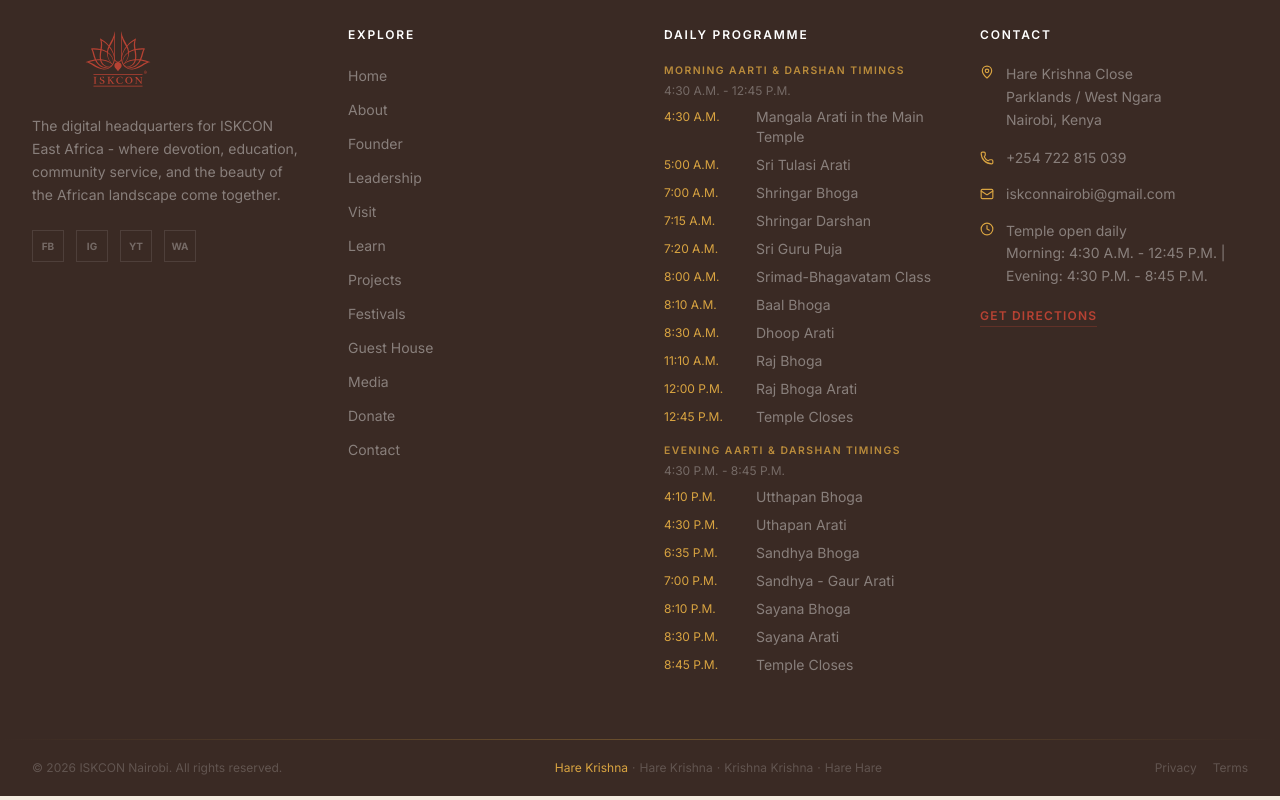
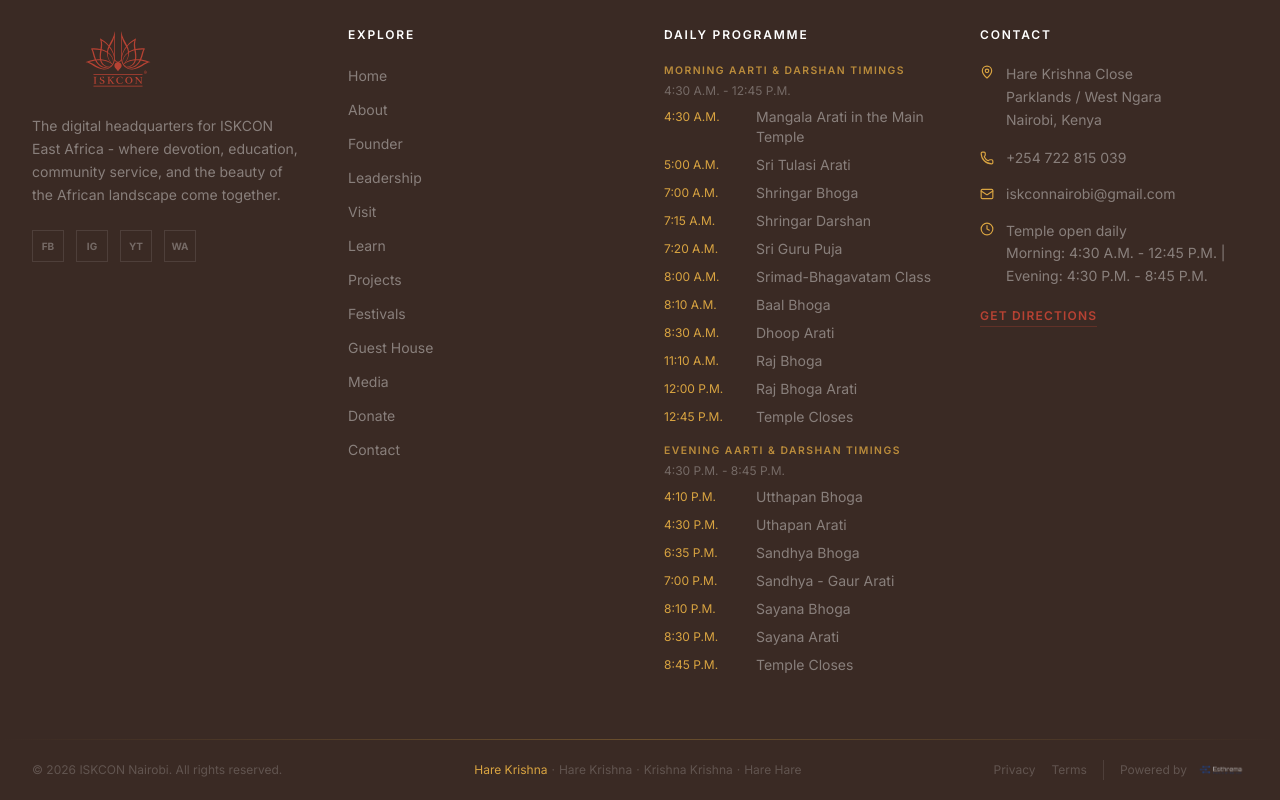
Before and after one commit to mongaremanfredo/iskcon-nairobi, a Next.js app: page / in a window 1280 px wide. Shown: the part 10193-10993 px from the top of the page. Built offline with nearby package versions, Linux system fonts and the light colour scheme.

Commit message:
Add Esthrema powered by footer

```diff
--- a/src/components/layout/Footer.tsx
+++ b/src/components/layout/Footer.tsx
@@ -130,9 +130,23 @@ export default function Footer() {
             <span>·</span>
             <span>Hare Hare</span>
           </div>
-          <div className="flex items-center gap-4">
+          <div className="flex flex-wrap items-center justify-center gap-4">
             <Link href="/privacy" className="font-inter text-white/20 text-xs hover:text-white/40 transition-colors">Privacy</Link>
             <Link href="/terms" className="font-inter text-white/20 text-xs hover:text-white/40 transition-colors">Terms</Link>
+            <a
+              href="https://esthrema.com"
+              target="_blank"
+              rel="noopener noreferrer"
+              className="group inline-flex items-center gap-2 border-l border-white/10 pl-4 font-inter text-white/20 text-xs transition-colors hover:text-white/50"
+              aria-label="Powered by Esthrema"
+            >
+              <span>Powered by</span>
+              <img
+                src="/images/esthrema-logo.png"
+                alt="Esthrema"
+                className="h-5 w-auto opacity-55 transition-opacity group-hover:opacity-90"
+              />
+            </a>
           </div>
         </div>
       </div>
```
Also changed, not shown: public/images/esthrema-logo.png (added).
